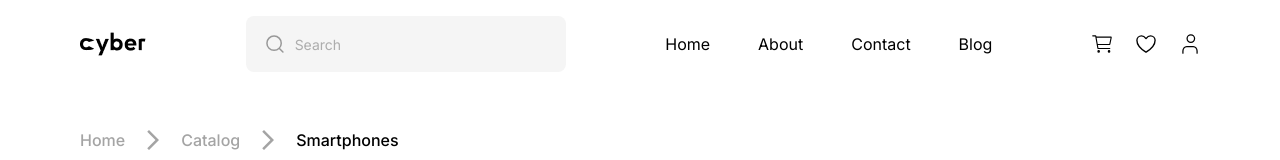
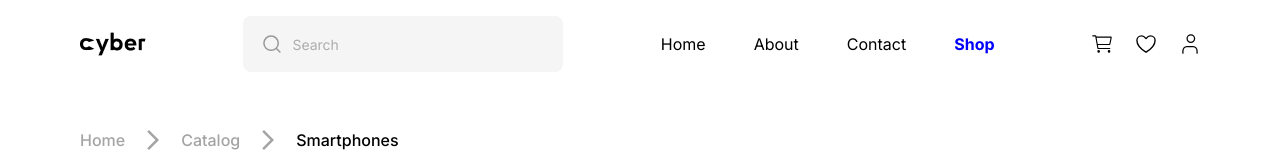
Before and after one commit to Ellham-dev/estore-react, a React (Vite) app: page /shop in a window 1280 px wide. Shown: the top 160 px of the page. Built offline with nearby package versions, Linux system fonts and the light colour scheme.

Commit message:
routing and header update

```diff
--- a/src/App.jsx
+++ b/src/App.jsx
@@ -5,6 +5,7 @@ import About from "./pages/About"
 import Home from "./pages/Home"
 import RootLayout from "./layout/RootLayout"
 import Shop from "./pages/Shop"
+import SinglePageProduct from "./components/SinglePageProduct"
 
 
 const App = () => {
@@ -17,6 +18,7 @@ const App = () => {
         <Route path="contact" element={<Contact/>}/>
         <Route path="blog" element={<Blog/>}/>
         <Route path="shop" element={<Shop/>}/>
+        <Route path="singlePage" element={<SinglePageProduct/>}/>
         </Route>
       </Routes>
     </>
--- a/src/components/Header.jsx
+++ b/src/components/Header.jsx
@@ -35,7 +35,7 @@ const Header = () => {
               })} to="contact">Contact</NavLink></li>
               <li className=""> <NavLink style={({ isActive }) => ({
                 color: isActive ? "blue" : "black", fontWeight: isActive ? "bold" : "normal"
-              })} to="blog">Blog</NavLink></li>
+              })} to="shop">Shop</NavLink></li>
             </ul>
           </div>
 
```
